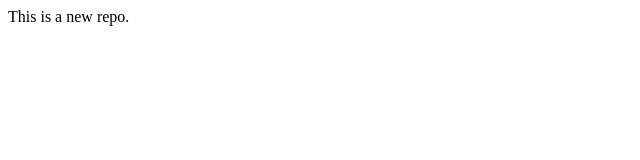
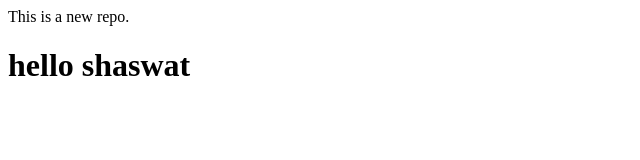
Before and after one commit to shaswatsingh72/localrepo, a plain HTML site: page index.html in a window 1280 px wide. Shown: the whole page, without its empty margins (0-640 px from the left). Drawn offline with Linux system fonts and the light colour scheme.

Commit message:
add in branch1

```diff
--- a/index.html
+++ b/index.html
@@ -1,3 +1,4 @@
 <p>
     This is a new repo.
 </p>
+<h1>hello shaswat</h1>
```
